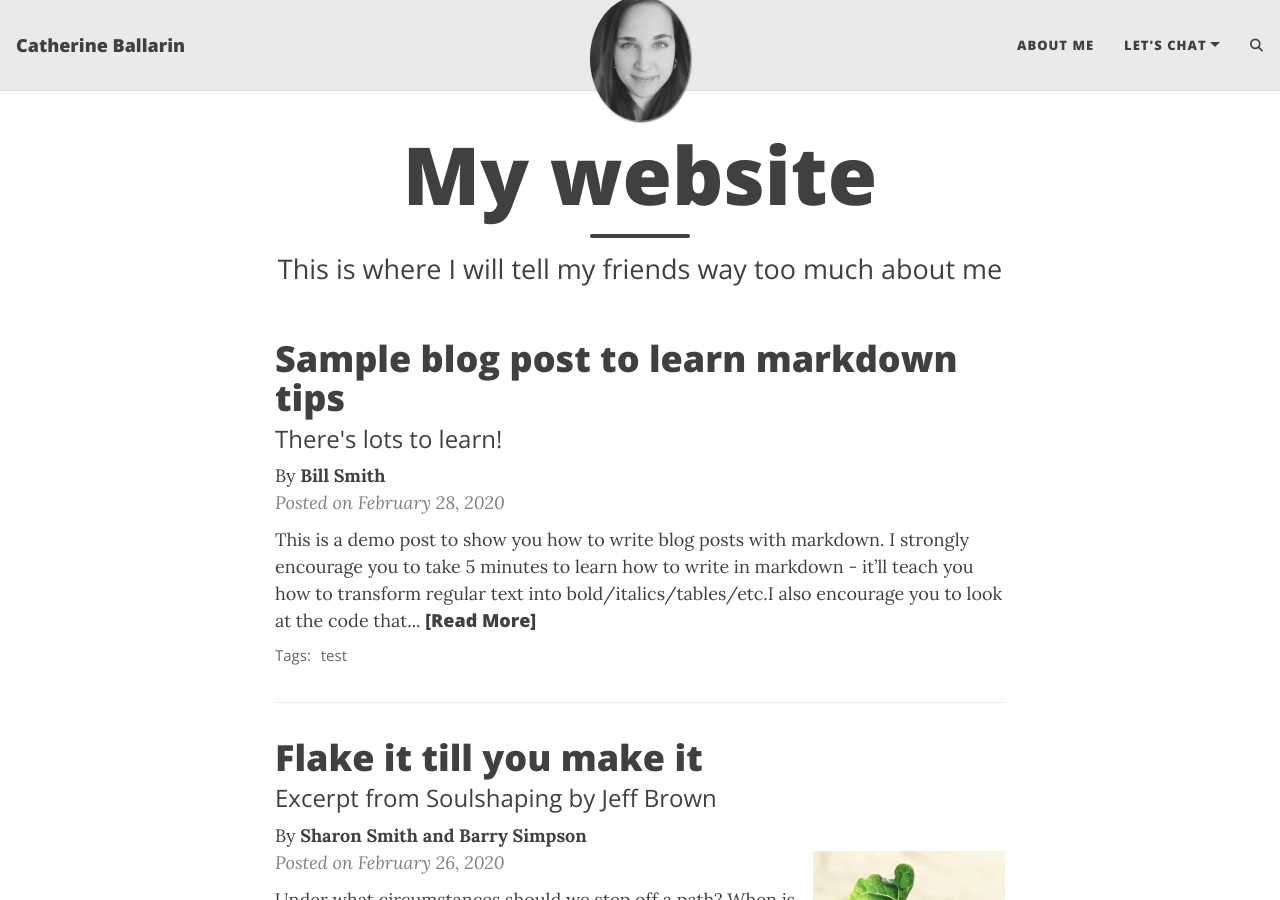
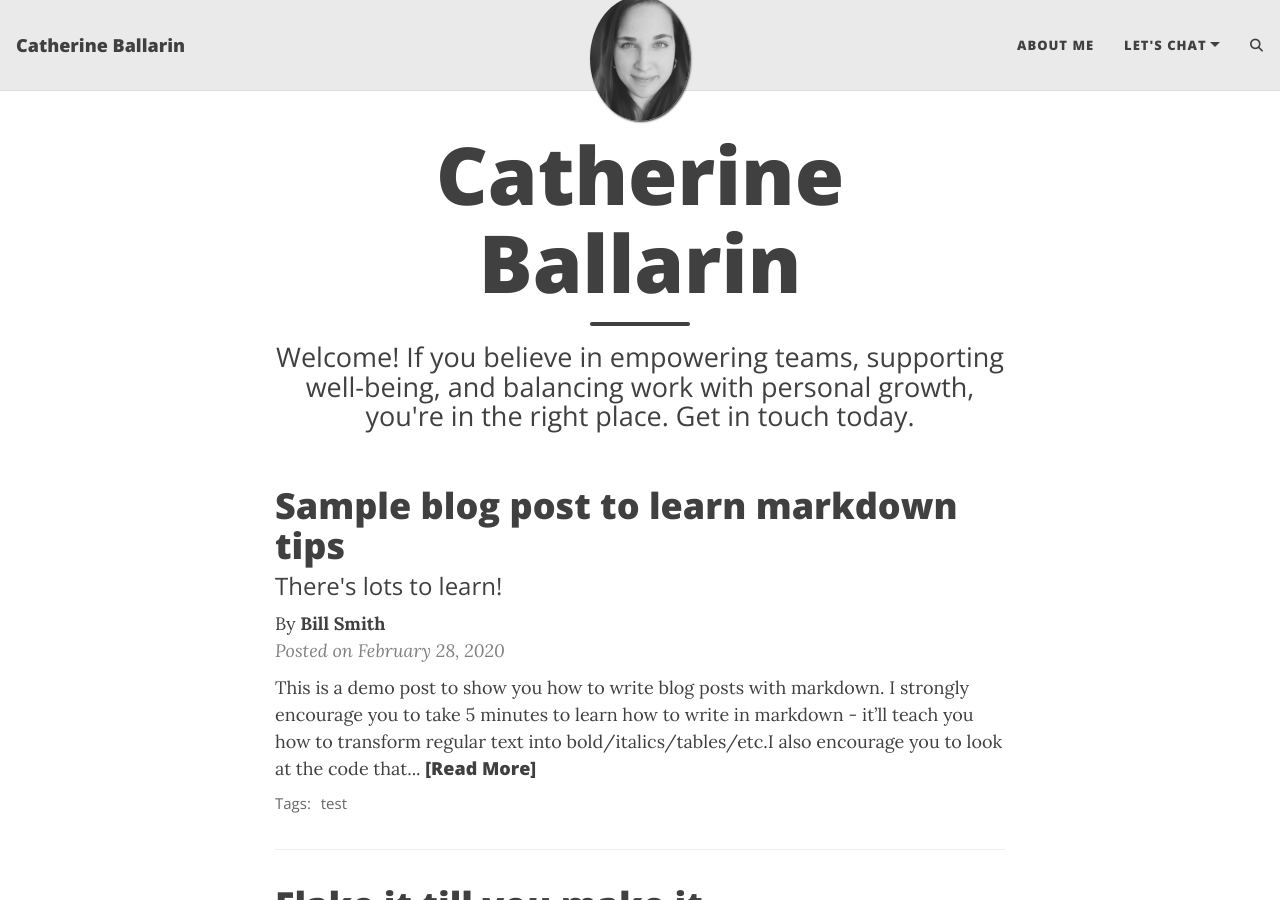
Before and after one commit to CatherineBallarin/CatherineBallarin.github.io, a Jekyll site: the page built from index.html, in a window 1280 px wide and 900 px high. Built offline with Jekyll 4.4.1, drawn with Linux system fonts in a browser that asks for light colours; the list of posts is cut into pages by our own code; comment, search, counter and statistics services are not loaded.

Commit message:
Update index.html

```diff
--- a/index.html
+++ b/index.html
@@ -1,5 +1,6 @@
 ---
 layout: home
-title: My website
-subtitle: This is where I will tell my friends way too much about me
+title: Catherine Ballarin
+subtitle: Welcome! If you believe in empowering teams, supporting well-being, and balancing work with personal growth, you're in the right place. Get in touch today.
+
 ---
```
